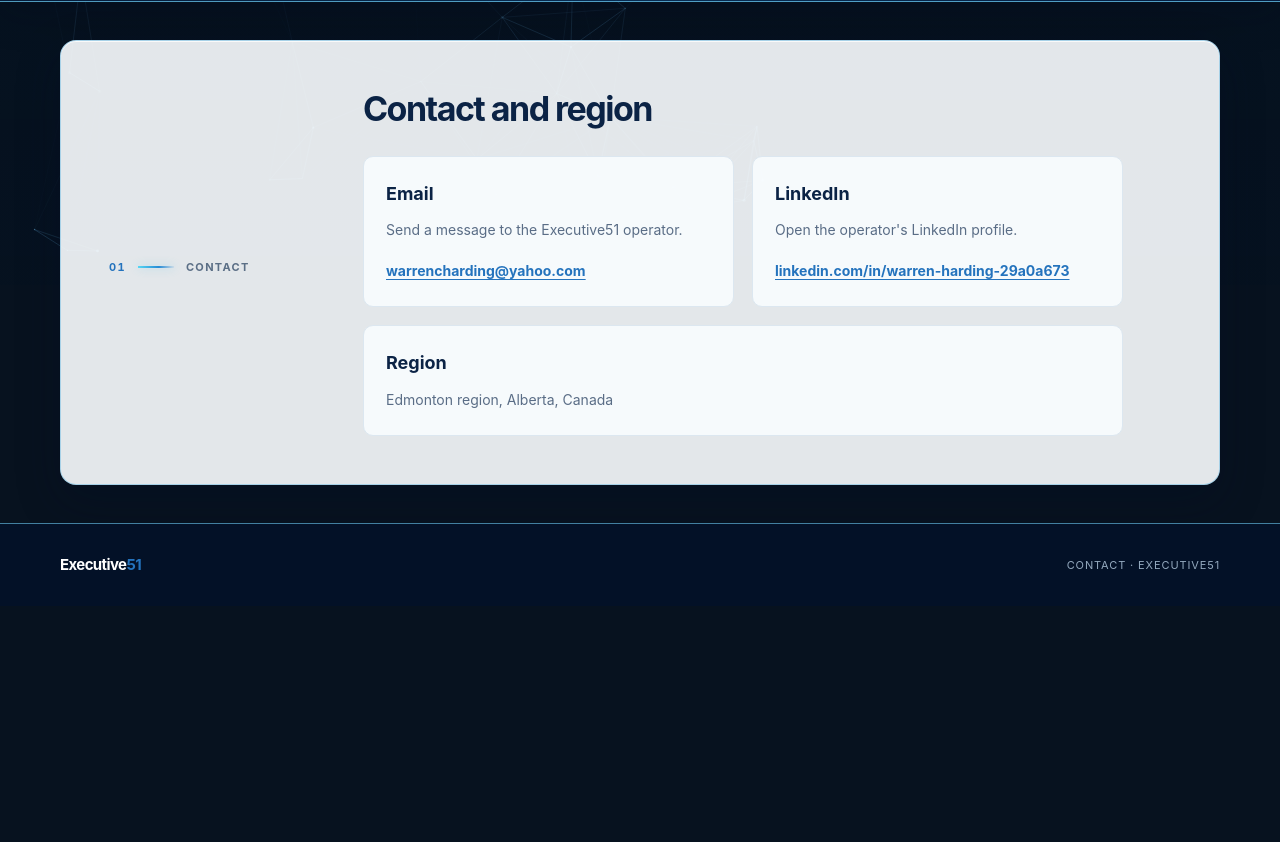
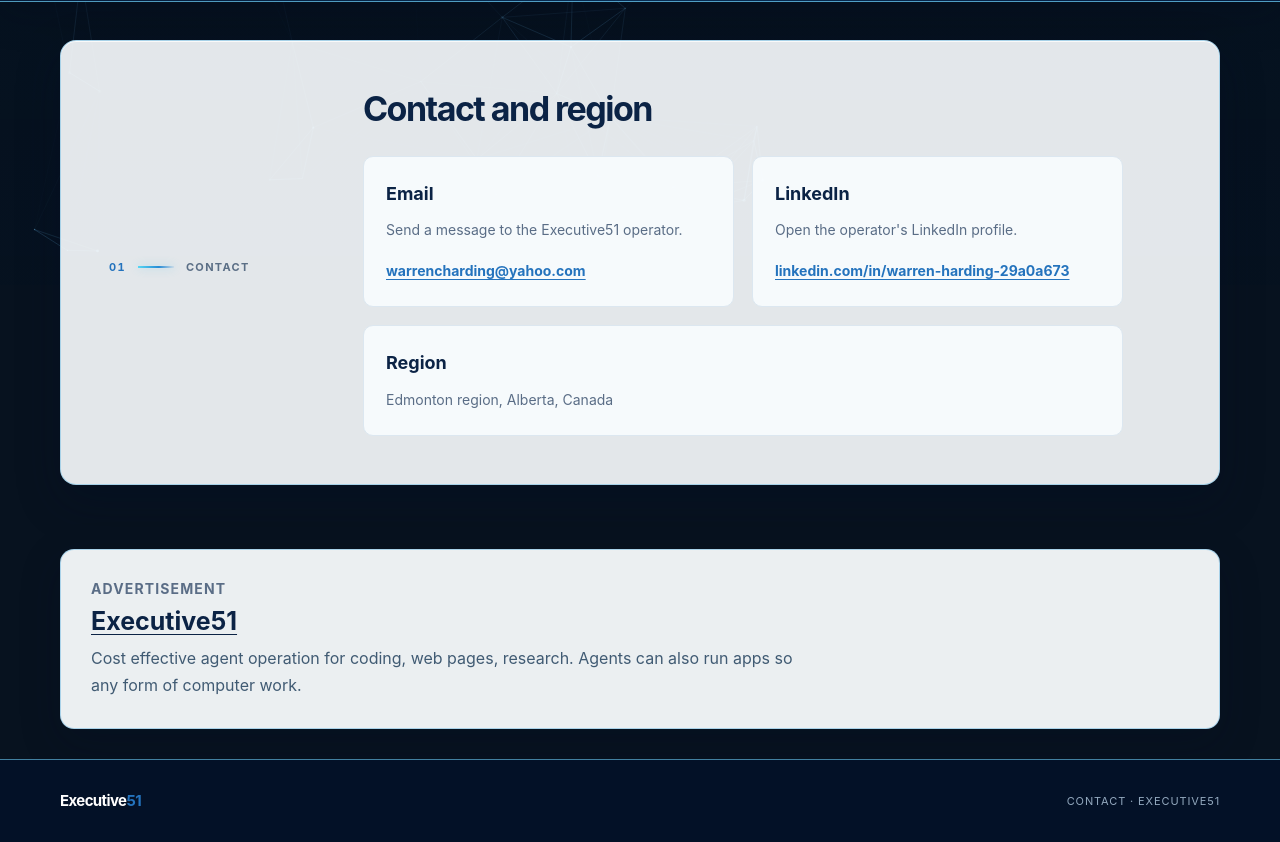
Before and after one commit to wowo515151/executive51-biz-resume-site, a plain HTML site: page site/contact.html in a window 1280 px wide. Shown: the part 515-1357 px from the top of the page. Before the commit the page ends 1121 px from the top, so only its background shows below. Drawn offline with Linux system fonts and the light colour scheme.

Commit message:
Add shared Executive51 advertisement component

```diff
--- a/site/contact.html
+++ b/site/contact.html
@@ -7,7 +7,7 @@
   <meta name="theme-color" content="#0b2345">
   <title>Executive51 — Contact</title>
   <link rel="stylesheet" href="site.css">
-  <script src="site-nav.js" defer></script>
+  <script src="site-nav.js" defer></script><script src="site-ad.js" defer></script>
 </head>
 <body id="top">
   <a class="skip-link" href="#main">Skip to contact information</a>
@@ -68,6 +68,7 @@
         </div>
       </div>
     </section>
+    <site-ad class="site-ad-slot"></site-ad>
   </main>
 
   <footer class="site-footer">
--- a/site/graph.css
+++ b/site/graph.css
@@ -23,3 +23,8 @@ grid-graph { display: block; width: 100%; max-width: 100%; min-width: 0; overflo
 .graph-ad-panel { min-height: 110px; text-align: center; color: var(--muted); }
 .graph-ad-panel h2 { font-size: 15px; color: var(--muted); }
 @media (max-width: 520px) { .graph-hero { padding-block: 50px 38px; } .graph-toolbar { gap: 10px 16px; } .graph-panel, .graph-ad-panel { padding: 16px; } }
+.graph-ad-panel { margin-top: 22px; padding: 0; border: 0; background: transparent; box-shadow: none; text-align: left; }
+.graph-ad-panel .site-ad { min-height: 110px; text-align: left; }
+.graph-ad-panel .site-ad h2 { font-size: 14px; }
+.graph-ad-panel .site-ad h3 { font-size: 22px; }
+@media (max-width: 520px) { .graph-ad-panel .site-ad { padding: 16px; } }
--- /dev/null
+++ b/site/site-ad.js
@@ -0,0 +1,38 @@
+(() => {
+  "use strict";
+
+  // Keep the ad's message and destination in this one shared component source.
+  const AD_COPY = {
+    title: "Executive51",
+    description: "Cost effective agent operation for coding, web pages, research. Agents can also run apps so any form of computer work.",
+    href: "index.html"
+  };
+
+  class SiteAd extends HTMLElement {
+    connectedCallback() {
+      if (this.dataset.rendered === "true") return;
+      this.dataset.rendered = "true";
+
+      const label = document.createElement("h2");
+      label.id = "site-ad-label";
+      label.textContent = "Advertisement";
+
+      const heading = document.createElement("h3");
+      const link = document.createElement("a");
+      link.href = AD_COPY.href;
+      link.textContent = AD_COPY.title;
+      heading.append(link);
+
+      const description = document.createElement("p");
+      description.textContent = AD_COPY.description;
+
+      const panel = document.createElement("aside");
+      panel.className = "site-ad";
+      panel.setAttribute("aria-labelledby", label.id);
+      panel.append(label, heading, description);
+      this.append(panel);
+    }
+  }
+
+  if (!customElements.get("site-ad")) customElements.define("site-ad", SiteAd);
+})();
--- a/site/site.css
+++ b/site/site.css
@@ -153,3 +153,13 @@ site-nav { display: block; }
   html { scroll-behavior: auto; }
   *, *::before, *::after { transition-duration: .01ms !important; }
 }
+/* Shared Executive51 advertisement component */
+site-ad { display: block; min-width: 0; }
+.site-ad-slot { width: min(var(--page-width), calc(100% - 64px)); margin: 26px auto 30px; }
+.site-ad { padding: clamp(20px, 3vw, 30px); border: 1px solid rgba(153, 204, 232, .8); border-radius: 14px; background: rgba(250, 253, 255, .94); box-shadow: 0 14px 40px rgba(1, 14, 35, .22); color: var(--navy); }
+.site-ad h2 { margin: 0 0 8px; color: var(--muted); font-size: 14px; font-weight: 700; letter-spacing: .08em; line-height: 1.3; text-transform: uppercase; }
+.site-ad h3 { margin: 0 0 8px; color: var(--navy); font-size: clamp(20px, 2.4vw, 25px); line-height: 1.25; }
+.site-ad h3 a { color: inherit; text-decoration-thickness: 1px; text-underline-offset: 4px; }
+.site-ad p { max-width: 70ch; margin: 0; color: #405b73; font-size: 16px; line-height: 1.65; }
+@media (max-width: 760px) { .site-ad-slot { width: min(100% - 40px, var(--page-width)); } }
+@media (max-width: 520px) { .site-ad-slot { width: calc(100% - 36px); margin-block: 18px 22px; } }
```
Also changed, not shown: site/AlbertaDevs.html (+2 -1 lines), site/DataConsumerPrices.html (+1 -1 lines), site/DataLabourForce.html (+1 -1 lines), site/DataPopulationEstimates.html (+1 -1 lines), site/DataQuebecPopulationProjections.html (+1 -1 lines), site/SiteDonneesQuebec.html (+2 -1 lines), site/SiteStatisticsCanada.html (+2 -1 lines), site/graph.html (+2 -1 lines), site/index.html (+2 -1 lines), site/payments.html (+2 -1 lines), tests/structure.test.js (+49 -0 lines).
